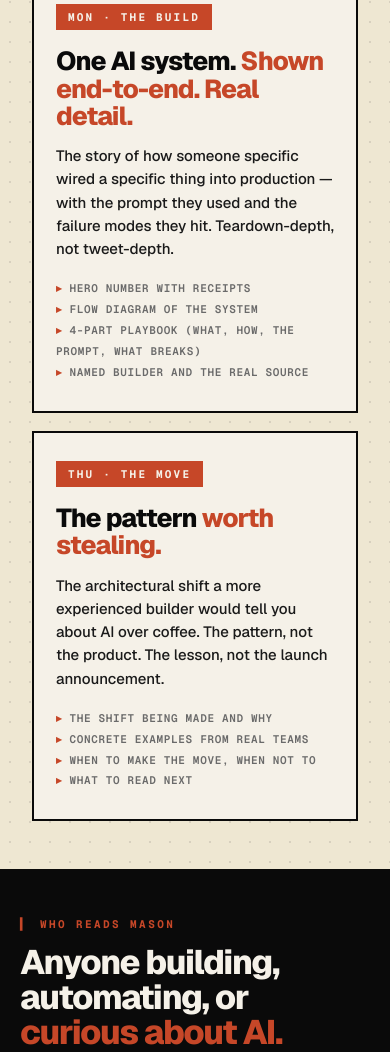
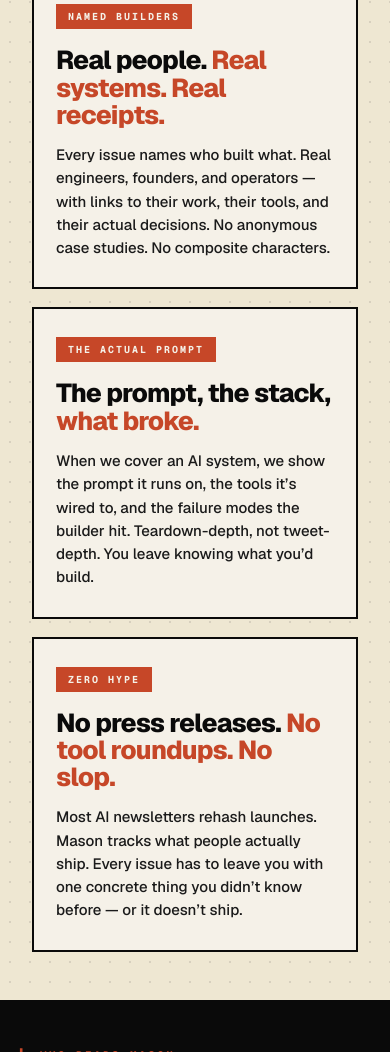
Before and after one commit to cherwinmason/readmason, a website: page index.html in a window 390 px wide. Shown: the part 948-2000 px from the top of the page. Drawn offline with nearby package versions, Linux system fonts and the light colour scheme.

Commit message:
Update index.html

```diff
--- a/index.html
+++ b/index.html
@@ -4,7 +4,7 @@
 <meta charset="UTF-8" />
 <meta name="viewport" content="width=device-width, initial-scale=1.0" />
 <title>Mason — A twice-weekly field notebook for people building with AI</title>
-<meta name="description" content="One build Monday. One move Thursday. Real people, real prompts, real failure modes. For anyone building, automating, or operating with AI." />
+<meta name="description" content="Twice-weekly notes on AI systems that actually run in production. Named builders, real prompts, honest failure modes. For anyone building, automating, or operating with AI." />
 
 <link rel="preconnect" href="https://fonts.googleapis.com">
 <link rel="preconnect" href="https://fonts.gstatic.com" crossorigin>
@@ -305,14 +305,14 @@
 
   .what-grid {
     display: grid;
-    grid-template-columns: 1fr 1fr;
-    gap: 32px;
+    grid-template-columns: 1fr 1fr 1fr;
+    gap: 24px;
   }
 
   .day-card {
     background: var(--cream);
     border: 2px solid var(--ink);
-    padding: 48px;
+    padding: 36px 32px;
     position: relative;
     transition: transform 0.2s, box-shadow 0.2s;
   }
@@ -326,32 +326,32 @@
     background: var(--rust);
     color: var(--cream);
     font-family: 'Geist Mono', monospace;
-    font-size: 11px;
+    font-size: 10px;
     letter-spacing: 0.2em;
     text-transform: uppercase;
     padding: 6px 12px;
     font-weight: 700;
-    margin-bottom: 28px;
+    margin-bottom: 24px;
   }
 
   .day-card h3 {
     font-family: 'Geist', sans-serif;
-    font-size: 44px;
+    font-size: 30px;
     font-weight: 800;
-    line-height: 1;
-    letter-spacing: -0.035em;
+    line-height: 1.05;
+    letter-spacing: -0.03em;
     color: var(--ink);
-    margin-bottom: 18px;
+    margin-bottom: 16px;
   }
   .day-card h3 .rust { color: var(--rust); }
 
   .day-card .summary {
     font-family: 'Geist', sans-serif;
-    font-size: 17px;
+    font-size: 15px;
     line-height: 1.55;
     color: var(--ink-soft);
     font-weight: 500;
-    margin-bottom: 24px;
+    margin-bottom: 0;
   }
 
   .day-card .format-list {
@@ -1019,8 +1019,8 @@
     margin: 0 auto;
     padding: 0 48px;
     display: grid;
-    grid-template-columns: 1.5fr 1fr 1fr 1fr;
-    gap: 48px;
+    grid-template-columns: 2fr 1fr 1fr;
+    gap: 64px;
   }
 
   .footer-brand .mark {
@@ -1122,8 +1122,11 @@
     .signup-inner .section-h { font-size: 60px; }
     .what-section, .issues-section, .who-section, .signup-full, .faq-section, .honest-section { padding: 80px 0; }
 
-    .what-grid, .issues-grid { grid-template-columns: 1fr; }
-    .day-card h3 { font-size: 36px; }
+    .what-grid { grid-template-columns: 1fr 1fr 1fr; gap: 16px; }
+    .issues-grid { grid-template-columns: 1fr 1fr; gap: 16px; }
+    .day-card { padding: 28px 24px; }
+    .day-card h3 { font-size: 24px; }
+    .day-card .summary { font-size: 14px; }
     .issue-title { min-height: auto; }
 
     .who-grid { grid-template-columns: 1fr 1fr; }
@@ -1131,7 +1134,7 @@
     .honest-grid { grid-template-columns: 1fr; gap: 48px; }
     .honest-ledger { position: static; }
 
-    .footer-inner { grid-template-columns: 1fr 1fr; gap: 40px; }
+    .footer-inner { grid-template-columns: 1.5fr 1fr 1fr; gap: 32px; }
 
     .consult-inner { padding-left: 32px; padding-right: 32px; }
     .consult-h { font-size: 64px; }
@@ -1232,13 +1235,12 @@
 
     /* ========== WHAT LANDS IN YOUR INBOX (keep, compact) ========== */
     .what-section { padding: 48px 0; }
-    .what-grid { gap: 18px; }
+    .what-grid { grid-template-columns: 1fr; gap: 18px; }
     .day-card { padding: 28px 22px; }
     .day-card:hover { transform: none; box-shadow: none; }
     .day-card .day-label { margin-bottom: 18px; }
     .day-card h3 { font-size: 26px; line-height: 1.05; margin-bottom: 14px; }
-    .day-card .summary { font-size: 15px; margin-bottom: 18px; }
-    .day-card .format-list { font-size: 11px; line-height: 1.9; }
+    .day-card .summary { font-size: 15px; margin-bottom: 0; }
 
     /* ========== RECENT ISSUES (1 card only — latest shipped) ========== */
     .issues-section { padding: 48px 0; border-top-width: 3px; border-bottom-width: 3px; }
@@ -1405,7 +1407,7 @@
     </h1>
 
     <p class="deck">
-      One build Monday. One move Thursday. Real people, real AI systems, shown end-to-end. Eight minutes, twice a week — whether you're a founder, an operator, a builder, or just curious.
+      Twice a week, eight minutes a read. Real AI systems shown end-to-end &mdash; named builders, the actual prompts they used, the failure modes they hit. No press releases. No hype. Just what works.
     </p>
 
     <form class="hero-form" id="hero-form" onsubmit="handleHeroSubmit(event)">
@@ -1433,31 +1435,27 @@
 
     <div class="what-grid">
       <div class="day-card">
-        <span class="day-label">Mon · The Build</span>
-        <h3>One AI system. <span class="rust">Shown end-to-end. Real detail.</span></h3>
+        <span class="day-label">Named builders</span>
+        <h3>Real people. <span class="rust">Real systems. Real receipts.</span></h3>
         <p class="summary">
-          The story of how someone specific wired a specific thing into production — with the prompt they used and the failure modes they hit. Teardown-depth, not tweet-depth.
+          Every issue names who built what. Real engineers, founders, and operators &mdash; with links to their work, their tools, and their actual decisions. No anonymous case studies. No composite characters.
         </p>
-        <ul class="format-list">
-          <li>Hero number with receipts</li>
-          <li>Flow diagram of the system</li>
-          <li>4-part playbook (what, how, the prompt, what breaks)</li>
-          <li>Named builder and the real source</li>
-        </ul>
       </div>
 
       <div class="day-card">
-        <span class="day-label">Thu · The Move</span>
-        <h3>The pattern <span class="rust">worth stealing.</span></h3>
+        <span class="day-label">The actual prompt</span>
+        <h3>The prompt, the stack, <span class="rust">what broke.</span></h3>
         <p class="summary">
-          The architectural shift a more experienced builder would tell you about AI over coffee. The pattern, not the product. The lesson, not the launch announcement.
+          When we cover an AI system, we show the prompt it runs on, the tools it&rsquo;s wired to, and the failure modes the builder hit. Teardown-depth, not tweet-depth. You leave knowing what you&rsquo;d build.
         </p>
-        <ul class="format-list">
-          <li>The shift being made and why</li>
-          <li>Concrete examples from real teams</li>
-          <li>When to make the move, when not to</li>
-          <li>What to read next</li>
-        </ul>
+      </div>
+
+      <div class="day-card">
+        <span class="day-label">Zero hype</span>
+        <h3>No press releases. <span class="rust">No tool roundups. No slop.</span></h3>
+        <p class="summary">
+          Most AI newsletters rehash launches. Mason tracks what people actually ship. Every issue has to leave you with one concrete thing you didn&rsquo;t know before &mdash; or it doesn&rsquo;t ship.
+        </p>
       </div>
     </div>
   </div>
@@ -1611,7 +1609,7 @@
 <section class="signup-full" id="signup">
   <div class="signup-inner">
     <div class="section-label">▎ Put me on the list</div>
-    <h2 class="section-h">Start reading <span class="rust">Monday.</span></h2>
+    <h2 class="section-h">Start <span class="rust">reading.</span></h2>
     <p class="deck">
       Free, twice-weekly, forever. Tell us a little about yourself so issues can get sharper over time.
     </p>
@@ -1722,7 +1720,7 @@
 
     <div class="faq-item">
       <div class="faq-q">How often is Mason sent?</div>
-      <div class="faq-a">Twice a week. Mondays (The Build) and Thursdays (The Move). Every week, no skips. If we ever go on break, you'll know in advance — we don't just ghost.</div>
+      <div class="faq-a">Twice a week. Every week, no skips. If we ever go on break, you'll know in advance — we don't just ghost.</div>
     </div>
 
     <div class="faq-item">
@@ -1807,20 +1805,12 @@
     <div class="footer-col">
       <h5>Newsletter</h5>
       <a href="#signup">Subscribe</a>
-      <a href="/build">Work with us</a>
-      <a href="#">Best of</a>
+      <a href="#faq">FAQ</a>
     </div>
     <div class="footer-col">
       <h5>Work with us</h5>
       <a href="/build#builds">What we build</a>
       <a href="/build#inquiry">Get in touch</a>
-      <a href="#">Past projects</a>
-    </div>
-    <div class="footer-col">
-      <h5>About</h5>
-      <a href="#">Who we are</a>
-      <a href="#faq">FAQ</a>
-      <a href="#">Contact</a>
     </div>
   </div>
   <div class="footer-bottom">
@@ -1879,7 +1869,7 @@
         body: JSON.stringify(payload),
       });
       if (!res.ok) throw new Error('subscribe failed');
-      btn.innerHTML = "✓ You're in. See you Monday.";
+      btn.innerHTML = "✓ You're in. First issue lands soon.";
       btn.style.background = 'var(--rust)';
       btn.style.boxShadow = '6px 6px 0 var(--ink)';
       form.querySelectorAll('input, select').forEach(el => el.disabled = true);
```
